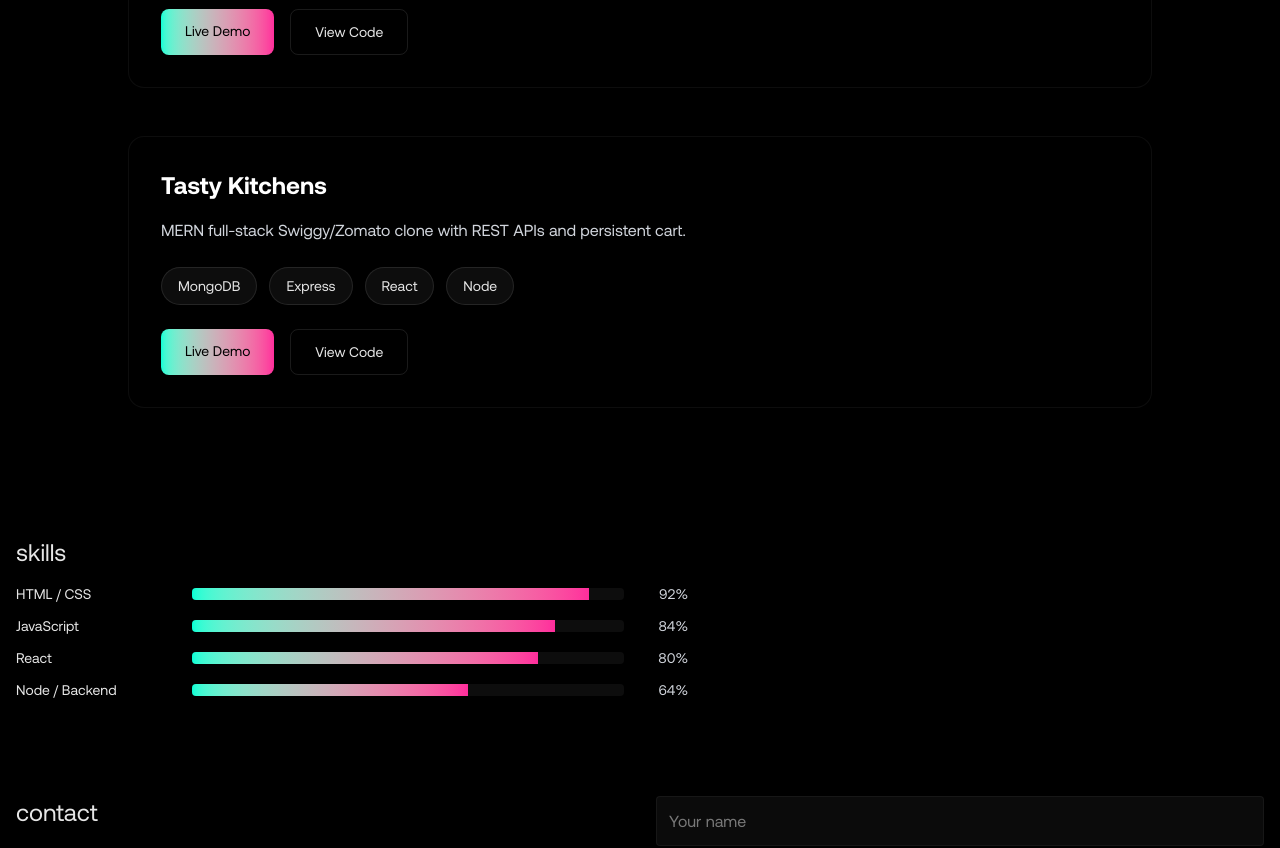
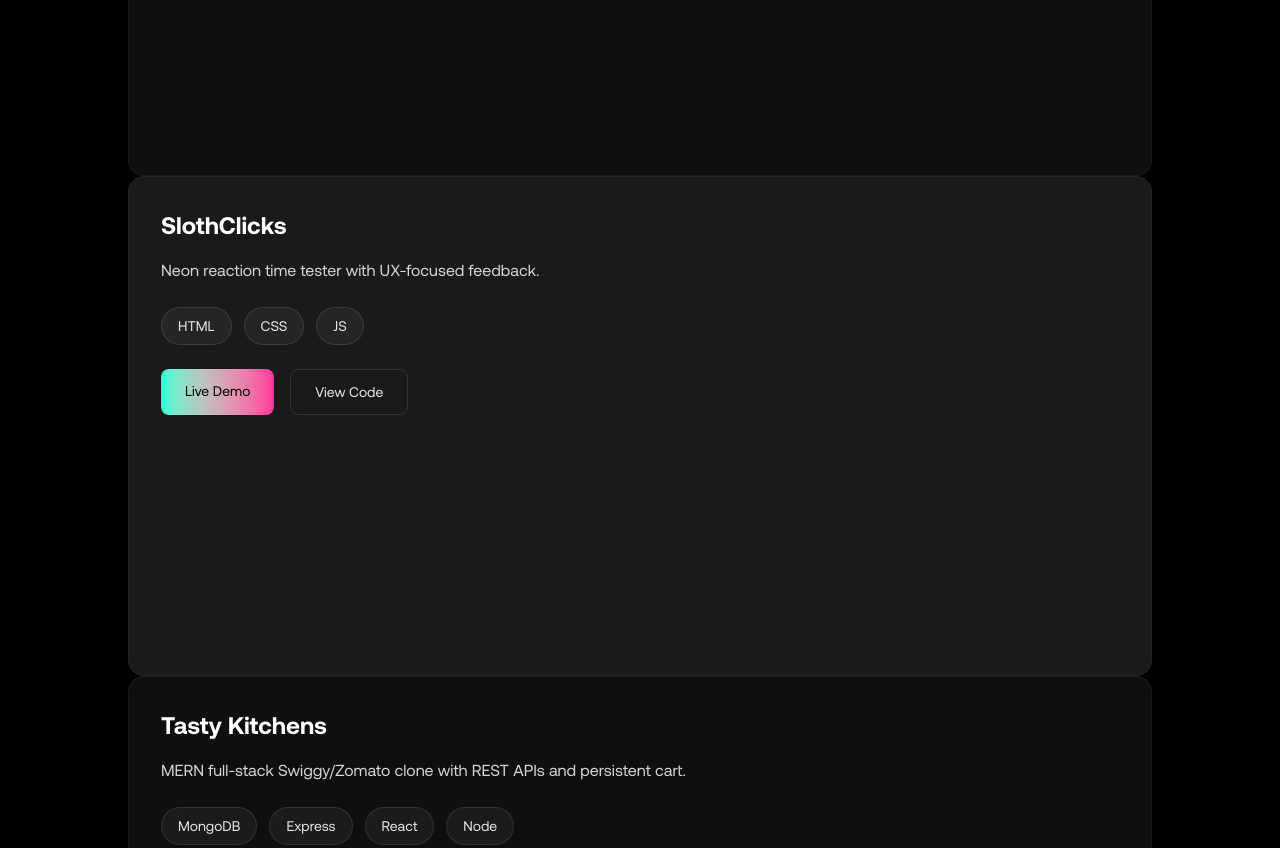
Before and after one commit to vegadarsiwork/portfolio, a Next.js app: page /demo in a window 1280 px wide. Shown: the part 1920-2768 px from the top of the page. Built offline with nearby package versions, Linux system fonts and the light colour scheme.

Commit message:
Fix stacking card transition behavior - prevent cards from getting stuck halfway

```diff
--- a/components/ui/ProjectsGrid.tsx
+++ b/components/ui/ProjectsGrid.tsx
@@ -2,12 +2,15 @@
 import { projects } from '@/data/projects';
 
 function ProjectCard({ project, index }: { project: typeof projects[0], index: number }) {
+  // Alternate between dark gray and darker gray
+  const bgColor = index % 2 === 0 ? 'bg-[#1a1a1a]' : 'bg-[#0f0f0f]';
+
   return (
     <article
       style={{
-        top: `${160 + index * 80}px`, // Increased spacing from 50px to 70px
+        top: `${160 + index * 80}px`,
       }}
-      className="sticky bg-black rounded-2xl border border-white/5 hover:border-white/10 transition-colors shadow-xl overflow-hidden p-8"
+      className={`sticky ${bgColor} rounded-2xl border border-white/5 hover:border-white/10 transition-colors shadow-xl overflow-hidden p-8 h-[500px]`}
     >
       <div className="mb-4 font-bold text-white text-2xl">{project.title}</div>
       <div className="text-base text-gray-300 mb-6 leading-relaxed max-w-3xl">{project.description}</div>
@@ -53,8 +56,8 @@ export default function ProjectsGrid() {
           <h2 className="font-monoHead text-4xl text-center text-white">featured projects</h2>
         </div>
 
-        {/* Stacking Cards */}
-        <div className="max-w-5xl mx-auto space-y-12">
+        {/* Stacking Cards - wrapper with defined height to control sticky behavior */}
+        <div className="max-w-5xl mx-auto relative" style={{ height: `${projects.length * 600}px` }}>
           {projects.map((project, index) => (
             <ProjectCard key={project.id} project={project} index={index} />
           ))}
--- a/components/ui/Skills.tsx
+++ b/components/ui/Skills.tsx
@@ -1,22 +1,83 @@
+import {
+  SiReact,
+  SiTypescript,
+  SiHtml5,
+  SiTailwindcss,
+  SiJavascript,
+  SiNodedotjs,
+  SiMongodb,
+  SiFramer,
+  SiPython,
+  SiGit,
+  SiExpress
+} from 'react-icons/si';
+import { FaCode } from 'react-icons/fa';
+
+const skills = [
+  // Row 1: React (large) + smaller cards on right
+  { name: 'React & Next.js', level: 'Expert', desc: 'Building modern web applications', size: 'col-span-2 row-span-2', icon: SiReact },
+  { name: 'TypeScript', level: 'Advanced', desc: 'Type-safe development', size: 'col-span-1 row-span-1', icon: SiTypescript },
+  { name: 'Node.js', level: 'Advanced', desc: '', size: 'col-span-1 row-span-1', icon: SiNodedotjs },
+  { name: 'REST APIs', level: 'Advanced', desc: '', size: 'col-span-1 row-span-1', icon: FaCode },
+  { name: 'HTML & CSS', level: 'Expert', desc: 'Semantic markup & styling', size: 'col-span-2 row-span-1', icon: SiHtml5 },
+  { name: 'MongoDB', level: 'Intermediate', desc: '', size: 'col-span-1 row-span-1', icon: SiMongodb },
+
+  // Row 2: JavaScript (large) + Python (medium) + Tailwind
+  { name: 'JavaScript', level: 'Expert', desc: 'ES6+ & modern JS', size: 'col-span-2 row-span-2', icon: SiJavascript },
+  { name: 'Python', level: 'Intermediate', desc: 'Data & scripting', size: 'col-span-2 row-span-1', icon: SiPython },
+  { name: 'Tailwind CSS', level: 'Expert', desc: '', size: 'col-span-1 row-span-1', icon: SiTailwindcss },
+
+  // Row 3: Small cards
+  { name: 'Express.js', level: 'Advanced', desc: '', size: 'col-span-1 row-span-1', icon: SiExpress },
+  { name: 'Framer Motion', level: 'Advanced', desc: '', size: 'col-span-1 row-span-1', icon: SiFramer },
+  { name: 'Git', level: 'Advanced', desc: '', size: 'col-span-1 row-span-1', icon: SiGit },
+];
+
 export default function Skills() {
-  const rows = [
-    ['HTML / CSS', 92],
-    ['JavaScript', 84],
-    ['React', 80],
-    ['Node / Backend', 64],
-  ];
   return (
-    <section id="skills" className="py-12 bg-black">
+    <section id="skills" className="py-32 bg-black">
       <div className="container mx-auto px-4">
-        <h2 className="font-monoHead text-2xl mb-4">skills</h2>
-        <div className="space-y-3 max-w-2xl">
-          {rows.map(([name, pct]) => (
-            <div key={name as string} className="flex items-center gap-4">
-              <div className="w-40 font-monoHead text-sm">{name}</div>
-              <div className="flex-1 bg-white/5 h-3 rounded overflow-hidden">
-                <div style={{width: `${pct}%`}} className="h-full bg-gradient-to-r from-accent-1 to-accent-2"></div>
+        <h2 className="font-monoHead text-4xl mb-12 text-center text-white">skills & expertise</h2>
+
+        {/* True Bento Grid - Irregular, Asymmetric Layout */}
+        <div className="max-w-6xl mx-auto grid grid-cols-5 gap-4 auto-rows-[150px]">
+          {skills.map((skill) => (
+            <div
+              key={skill.name}
+              className={`
+                group relative bg-gradient-to-br from-white/5 to-white/[0.02]
+                rounded-2xl p-5 border border-white/10
+                hover:border-accent-1/50 hover:bg-white/10
+                transition-all duration-300 cursor-pointer
+                flex flex-col
+                ${skill.size}
+              `}
+            >
+              {/* Icon */}
+              <div className="text-2xl text-white mb-auto">
+                <skill.icon />
               </div>
-              <div className="w-12 text-right text-sm text-gray-300">{pct}%</div>
+
+              {/* Content at bottom */}
+              <div className="mt-auto">
+                {/* Skill Name */}
+                <h3 className="font-bold text-white mb-1 text-base leading-tight">
+                  {skill.name}
+                </h3>
+
+                {/* Description (only if exists) */}
+                {skill.desc && (
+                  <p className="text-xs text-gray-400 mb-2 leading-snug">{skill.desc}</p>
+                )}
+
+                {/* Level Badge */}
+                <span className="inline-block text-xs px-2.5 py-1 rounded-full bg-accent-1/10 text-accent-1 border border-accent-1/20">
+                  {skill.level}
+                </span>
+              </div>
+
+              {/* Hover gradient effect */}
+              <div className="absolute inset-0 rounded-2xl bg-gradient-to-br from-accent-1/0 to-accent-2/0 group-hover:from-accent-1/5 group-hover:to-accent-2/5 transition-all duration-300 pointer-events-none" />
             </div>
           ))}
         </div>
--- a/package.json
+++ b/package.json
@@ -15,6 +15,7 @@
     "next": "16.0.1",
     "react": "19.2.0",
     "react-dom": "19.2.0",
+    "react-icons": "^5.5.0",
     "tailwind-merge": "^3.4.0"
   },
   "devDependencies": {
```
Also changed, not shown: 1 other file (tests, documents, lock files or other folders).
